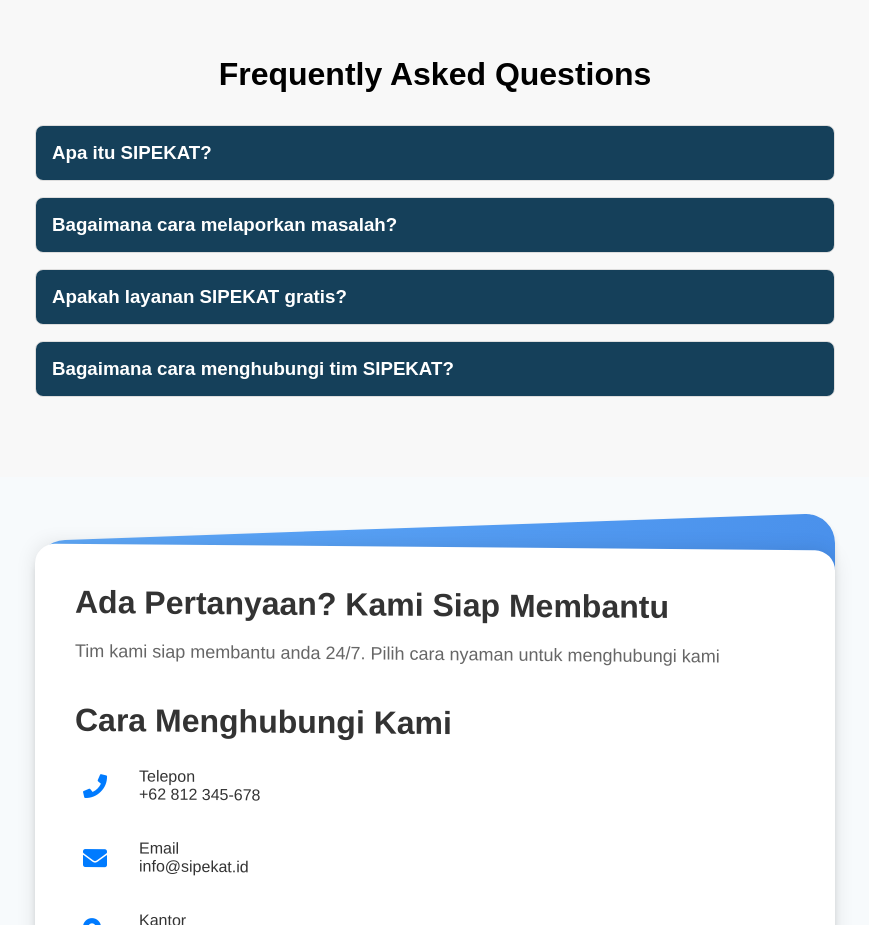
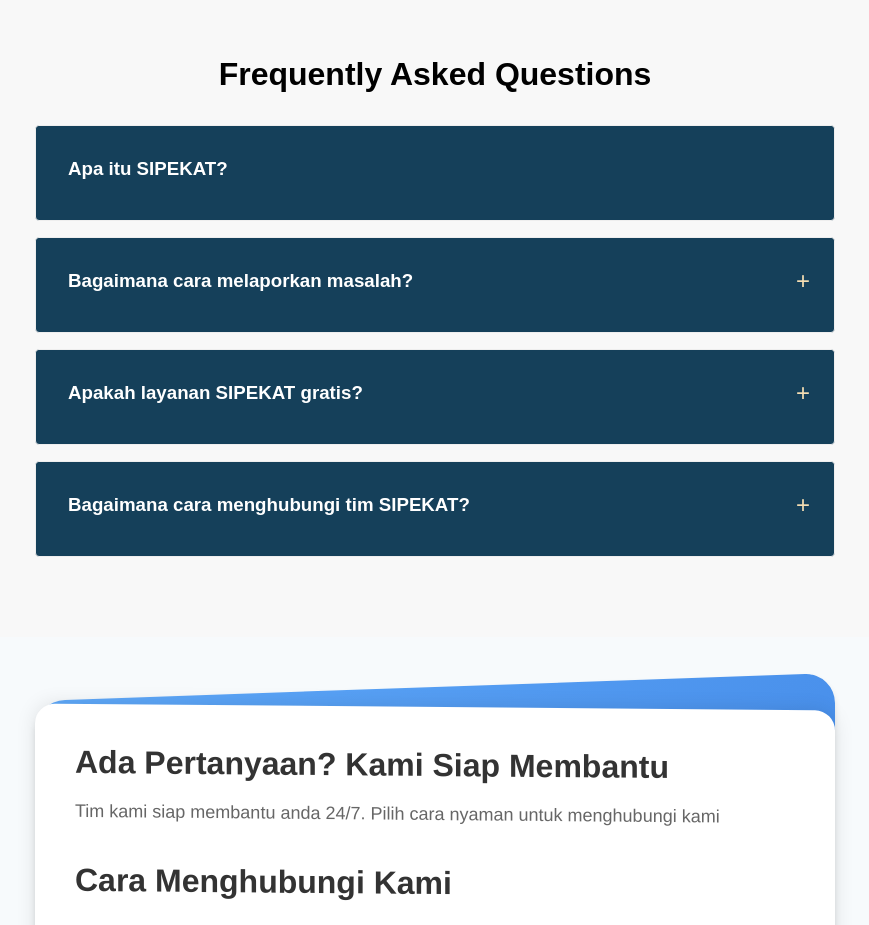
Before and after one commit to sipekat/sipekat-frontend, a website built with webpack: page src/index.html in a window 1280 px wide. Shown: the part 2420-3345 px from the top of the page, without its empty margins (205-1074 px from the left). Built offline with nearby package versions, Linux system fonts and the light colour scheme; files whose address does not match are found by name.

Commit message:
update langing page
menambahkan accordion di FAQ

```diff
--- a/src/pages/LandingPage.js
+++ b/src/pages/LandingPage.js
@@ -100,25 +100,37 @@
           <h2 class="faq-title">Frequently Asked Questions</h2>
           <div class="faq-items">
             <div class="faq-item">
+              <div class="faq-question-container">
                 <h3 class="faq-question">Apa itu SIPEKAT?</h3>
+                <button class="faq-toggle"></button>
+              </div>
               <div class="faq-answer">
                 <p>SIPEKAT adalah platform inovatif untuk pelaporan dan penanganan masalah infrastruktur dan kesehatan secara efisien.</p>
               </div>
             </div>
             <div class="faq-item">
+              <div class="faq-question-container">
                 <h3 class="faq-question">Bagaimana cara melaporkan masalah?</h3>
+                <button class="faq-toggle">+</button>
+              </div>
               <div class="faq-answer">
                 <p>Anda dapat melaporkan masalah melalui aplikasi SIPEKAT yang tersedia di perangkat mobile Anda. Kami akan segera menindaklanjuti setiap laporan yang masuk.</p>
               </div>
             </div>
             <div class="faq-item">
+              <div class="faq-question-container">
                 <h3 class="faq-question">Apakah layanan SIPEKAT gratis?</h3>
+                <button class="faq-toggle">+</button>
+              </div>
               <div class="faq-answer">
                 <p>Ya, layanan SIPEKAT tersedia secara gratis untuk masyarakat umum. Kami berkomitmen untuk meningkatkan kesejahteraan masyarakat melalui platform ini.</p>
               </div>
             </div>
             <div class="faq-item">
+              <div class="faq-question-container">
                 <h3 class="faq-question">Bagaimana cara menghubungi tim SIPEKAT?</h3>
+                <button class="faq-toggle">+</button>
+              </div>
               <div class="faq-answer">
                 <p>Anda dapat menghubungi kami melalui email di email@sipekat.com atau nomor telepon +62 123 4567 890. Tim kami akan dengan senang hati membantu Anda.</p>
               </div>
@@ -220,7 +232,9 @@
           <div class="footer-bottom">
             <p>&copy; 2024 SIPEKAT. All rights reserved.</p>
           </div>
+        </div>
       </section>
+    </div>
   `;
 
   const attachEventListeners = () => {
@@ -234,9 +248,22 @@
       alert('Pesan Anda telah terkirim!');
       e.target.reset();
     });
+
+    // Initialize FAQ accordion
+    initializeFAQ();
   };
-  // FAQ Toggle
-  const faqItems = document.querySelectorAll('.faq-item');
+
+  const initializeFAQ = () => {
+    const faqItems = container.querySelectorAll('.faq-item');
+
+    // Initially hide all answers
+    faqItems.forEach((item) => {
+      const answer = item.querySelector('.faq-answer');
+      if (answer) {
+        answer.style.display = 'none';
+      }
+    });
+
     faqItems.forEach((item) => {
       const questionContainer = item.querySelector('.faq-question-container');
       const toggleBtn = item.querySelector('.faq-toggle');
@@ -244,28 +271,27 @@
 
       if (questionContainer && toggleBtn && answer) {
         questionContainer.addEventListener('click', () => {
+          const isOpen = answer.style.display === 'block';
+
           // Close all other answers
           faqItems.forEach((otherItem) => {
+            if (otherItem !== item) {
               const otherAnswer = otherItem.querySelector('.faq-answer');
-          const otherToggleBtn = otherItem.querySelector('.faq-toggle');
-
-          if (otherAnswer !== answer && otherToggleBtn) {
+              const otherToggle = otherItem.querySelector('.faq-toggle');
+              if (otherAnswer && otherToggle) {
                 otherAnswer.style.display = 'none';
-            otherToggleBtn.textContent = '+';
+                otherToggle.textContent = '+';
+              }
             }
           });
 
           // Toggle current answer
-        if (answer.style.display === 'none') {
-          answer.style.display = 'block';
-          toggleBtn.textContent = '-';
-        } else {
-          answer.style.display = 'none';
-          toggleBtn.textContent = '+';
-        }
+          answer.style.display = isOpen ? 'none' : 'block';
+          toggleBtn.textContent = isOpen ? '+' : '-';
         });
       }
     });
+  };
 
   attachEventListeners();
 };
--- a/src/styles/landing.css
+++ b/src/styles/landing.css
@@ -523,6 +523,40 @@
   margin: 0;
 }
 
+.faq-question-container {
+  display: flex;
+  justify-content: space-between;
+  align-items: center;
+  cursor: pointer;
+  padding: 1rem;
+  background-color: #f8f9fa;
+  border-radius: 4px;
+  margin-bottom: 0.5rem;
+  background: #15405a;
+}
+
+.faq-toggle {
+  background: none;
+  border: none;
+  font-size: 1.5rem;
+  cursor: pointer;
+  padding: 0 0.5rem;
+  color: wheat;
+}
+
+.faq-answer {
+  padding: 1rem;
+  border-top: 1px solid #eee;
+  display: none;
+}
+
+.faq-item {
+  margin-bottom: 1rem;
+  border: 1px solid #eee;
+  border-radius: 4px;
+  background: #15405a;
+}
+
 /* Media Queries */
 @media (max-width: 1024px) {
   .stats-container {
```
Lines whose indentation alone changed are shown as unchanged.
